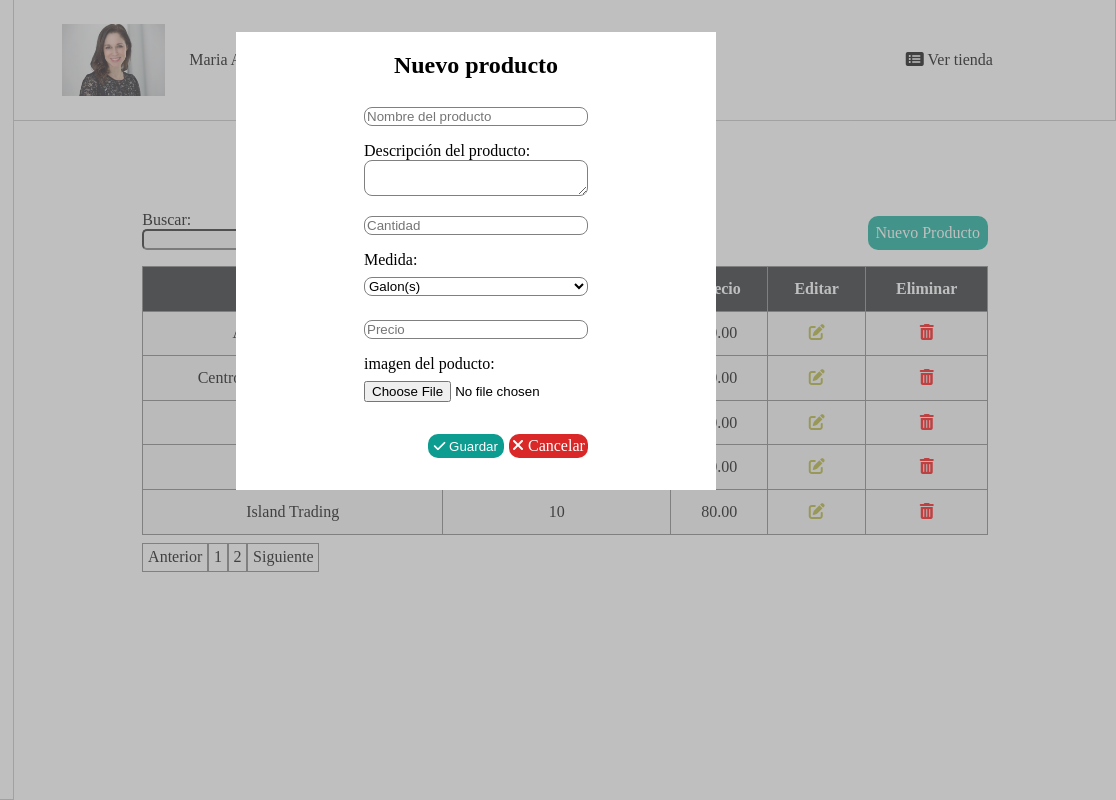
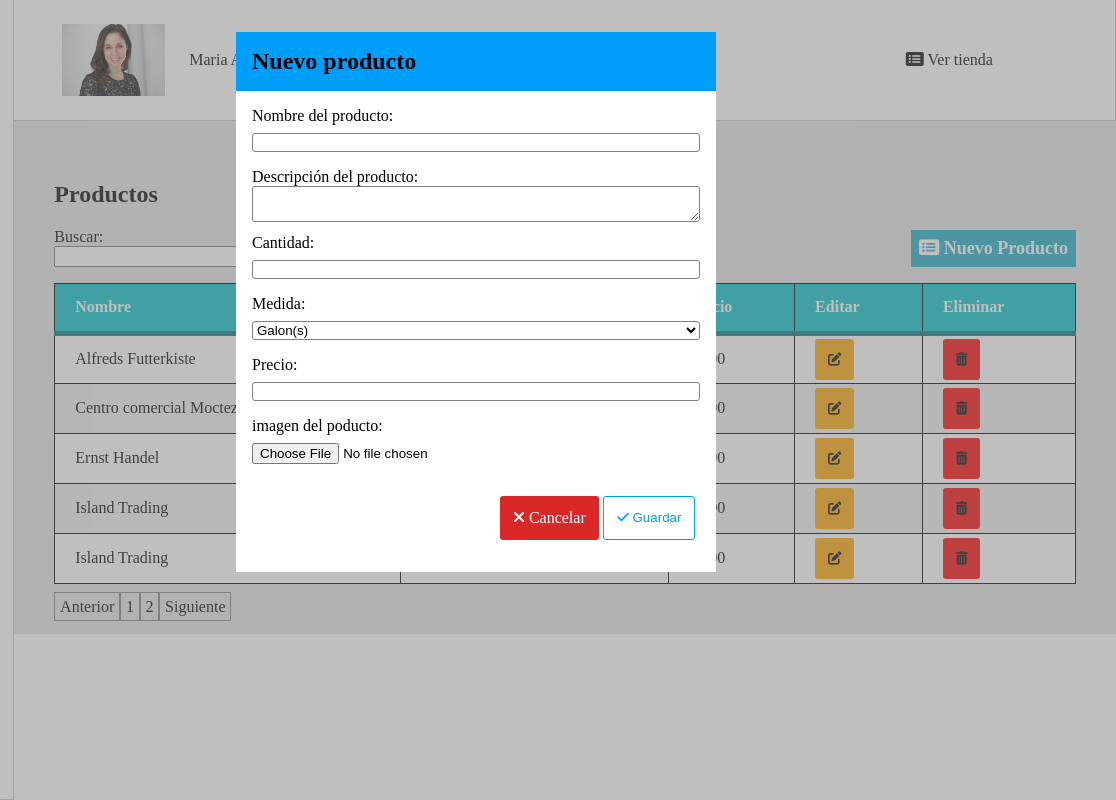
Before and after one commit to edwardOsb-18/conecta, a plain HTML site: page docs/producto.html in a window 1280 px wide. Both pictures are taken after a click on the link "Nuevo Producto". Shown: the full height of the page, 164-1280 px from the left. Drawn offline with Linux system fonts and the light colour scheme.

Commit message:
prueba 19

```diff
--- a/docs/css/producto.css
+++ b/docs/css/producto.css
@@ -6,24 +6,27 @@
 
 .producto {
     padding: .8rem;
+    background-color: #e5e5e5;
 }
 
 @media screen and (min-width: 768px) {
     .producto {
-        padding: 0 8rem;
+        padding-left: 40px;
+    padding-top: 40px;
+    padding-right: 40px;
     }
 
 }
 
 .producto__titulo {
-    text-align: center;
-    font-size: 1.5rem;
+
+    font-size: 24px;
 }
 
 @media screen and (min-width: 768px) {
     .producto__titulo {
 
-        font-size: 2rem;
+        font-size: 24px;
     }
 
 }
@@ -43,16 +46,25 @@
 }
 
 .form__input {
-    background-color: #f5f5f5;
-    border-radius: 5px;
+
+
+
 }
 
 .producto__boton {
     padding: .3rem;
     color: white;
-    background-color: rgb(5, 168, 147);
+    background-color: #1aabc2;
+    border-color: #17a2b8;
     text-decoration: none;
-    border-radius: 10px;
+    font-size: 18px;
+    font-weight: 600;
+    border: none;
+    transition: background .8s;
+
+}
+.producto__boton:hover{
+    background-color:#118394 ;
 }
 
 @media screen and (min-width: 768px) {
@@ -82,7 +94,9 @@ padding: 1rem;
 }
 
 .nuevoProducto {
-    text-align: center;
+    background:rgb(0, 158, 251);
+    margin: 0;
+    padding: 1rem;
 }
 
 .nuevoProducto__form {
@@ -96,8 +110,8 @@ padding: 1rem;
 
 @media screen and (min-width: 768px) {
     .nuevoProducto__form {
-        padding: 1rem 8rem;
-        padding-top: 0;
+        padding: 1rem 1rem;
+
     }
 
 }
@@ -106,12 +120,12 @@ padding: 1rem;
     width: 100%;
 
     margin: .5rem 0;
-    border-radius: 8px;
+    border-radius: 3px;
 }
 
 .form__text {
     width: 100%;
-    border-radius: 8px;
+    border-radius: 3px;
 
 
 }
@@ -153,12 +167,15 @@ padding: 1rem;
 .cancelar {
     background-color: rgb(218, 40, 40);
     color: white;
-    padding: .2rem;
-    border-radius: 10px;
+    padding: .8rem;
+    border-radius: 3px;
     text-decoration: none;
     font-size: 14px;
+    transition: background .8s;
 }
-
+.cancelar:hover{
+    background-color: rgb(177, 37, 37);
+}
 
 @media screen and (min-width: 768px) {
     .cancelar {
@@ -169,13 +186,22 @@ padding: 1rem;
 
 
 .guardar {
-    background-color: rgb(13, 156, 144);
-    border-radius: 10px;
+
+    border-radius: 3px;
     cursor: pointer;
     border: none;
     color: white;
+    padding: .8rem;
+    background-color: white;
+    color: rgb(0, 158, 251);
+    border:1px solid rgb(0, 158, 251);
+    transition: background  .8s;
+
 }
-
+.guardar:hover{
+    background-color:rgb(0, 158, 251);
+    color: white;
+}
 .producto__tabla {
     font-size: 14px;
     overflow-x: auto;
@@ -190,24 +216,36 @@ padding: 1rem;
 }
 
 .tabla {
-    width: 100%;
+    width: 1050px;
+    background-color: white;
     border-collapse: collapse;
-    background-color: #f5f5f5;
+    text-align: left;
 }
 
+@media screen and (min-width: 768px) {
+    .tabla {
+     width: 100%;
+    }
+
+}
+
+
 .tabla__head {
-    background-color: #212529;
+    background-color: #00c1c8;
+    border-bottom: solid 5px #007579;
     color: white;
 }
 
 .tabla,
 .tabla__celda {
-    border: 1px solid gray;
+    border: solid 1px black;
+    padding: 0 20px;
+    height: 50px;
 
 }
 
 .tabla__celda {
-    text-align: center;
+
     padding: .2rem;
 }
 
@@ -224,13 +262,26 @@ padding: 1rem;
     cursor: pointer;
 }
 
-.editar{
-    color: rgb(177, 177, 49)
+.editar_b{
+   background-color: orange;
+   border: none;
+   padding: .8rem;
+   border-radius: 3px;
+   transition: background .8s;
 }
-.eliminar{
-    color: red;
+.editar_b:hover{
+    background-color: rgb(185, 125, 14);
 }
-
+.eliminar_b{
+    background-color: red;
+    border: none;
+    padding: .8rem;
+    border-radius: 3px;
+    transition: background .8s;
+}
+.eliminar_b:hover{
+    background-color: rgb(175, 13, 13)
+}
 .items {
     display: flex;
 }
@@ -262,3 +313,19 @@ padding: 1rem;
         font-size: 1rem;
     }
 }
+
+.tabla__fila:nth-child(odd):not(:first-child){
+    background-color: #f0f0f0;
+}
+
+
+.tabla__fila:hover:not(:first-child){
+    background-color: rgba(63, 150, 156, 0.5);
+    color: white;
+}
+
+.tabla__celda{border: solid 1px black;
+    padding: 0 20px;
+    height: 50px;
+
+}
--- a/docs/producto.html
+++ b/docs/producto.html
@@ -47,13 +47,14 @@
           <label for="">Buscar:</label><br>
           <input type="search" name="buscar" class="form__input">
         </form>
-        <a href="#" class="producto__boton" id="nuevoProducto">Nuevo Producto</a>
+        <a href="#" class="producto__boton" id="nuevoProducto"> <i class="fas fa-list-alt"></i> Nuevo Producto</a>
       </div>
       <div class="nuevo__producto" id="bloque">
         <div class="contenido">
           <h1 class="nuevoProducto">Nuevo producto</h1>
           <form action="#" class="nuevoProducto__form">
-            <input style="border:1px solid gray" class="form__item" type="text" placeholder="Nombre del producto"
+            <label for="nombre">Nombre del producto:</label>
+            <input style="border:1px solid gray" class="form__item" type="text" id="nombre"
               name="nombre_producto">
             <div class="form__item">
               <label for="descripcion" class="text_label">Descripción del producto:</label><br>
@@ -61,7 +62,8 @@
       </textarea>
             </div>
             <div class="form__parte">
-              <input style="border:1px solid gray" class="form__item" type="number" placeholder="Cantidad">
+              <label for="cantidad">Cantidad:</label>
+              <input style="border:1px solid gray" class="form__item" type="number" id="cantidad">
               <div class="form__item">
                 <label for="medida" class="text_label">Medida:</label><br>
                 <select style="border:1px solid gray;background-color: white;" id="medida" name="medida" class="form__item">
@@ -71,7 +73,8 @@
                   <option value="unidad">Unidad(s)</option>
                 </select>
               </div>
-              <input style="border:1px solid gray" class="form__item" type="number" placeholder="Precio">
+              <label for="precio">Precio:</label>
+              <input style="border:1px solid gray" class="form__item" type="number" id="precio">
 
               <div class="form__item">
                 <label for="imagen" class="text_label">imagen del poducto:</label><br>
@@ -82,9 +85,9 @@
 
 
             <div class="botonesProducto">
-              <div class="botonesProducto__section"></div>
+              <a href="#" class="cancelar" id="cancelar"><i class="fas fa-times"></i> Cancelar</a>
               <button type="button"  class="form__submit guardar" ><i class="fas fa-check"></i> Guardar</button>
-              <a href="#" class="cancelar" id="cancelar"><i class="fas fa-times"></i> Cancelar</a>
+
             </div>
         </div>
         </form>
@@ -96,7 +99,8 @@
         <div class="contenido">
           <h1 class="nuevoProducto">Editar producto</h1>
           <form action="#" class="nuevoProducto__form">
-            <input style="border:1px solid gray" class="form__item" type="text" placeholder="Nombre del producto"
+            <label for="nombre">Nombre del producto:</label>
+            <input style="border:1px solid gray" class="form__item" type="text" id="nombre"
               name="nombre_producto">
             <div class="form__item">
               <label for="descripcion" class="text_label">Descripción del producto:</label><br>
@@ -104,7 +108,8 @@
       </textarea>
             </div>
             <div class="form__parte">
-              <input style="border:1px solid gray" class="form__item" type="number" placeholder="Cantidad">
+              <label for="cantidad">Cantidad:</label>
+              <input style="border:1px solid gray" class="form__item" type="number" id="cantidad">
               <div class="form__item">
                 <label for="medida" class="text_label">Medida:</label><br>
                 <select style="border:1px solid gray;background-color: white;" id="medida" name="medida" class="form__item">
@@ -114,7 +119,8 @@
                   <option value="unidad">Unidad(s)</option>
                 </select>
               </div>
-              <input style="border:1px solid gray" class="form__item" type="number" placeholder="Precio">
+              <label for="precio">Precio:</label>
+              <input style="border:1px solid gray" class="form__item" type="number" id="precio">
 
               <div class="form__item">
                 <label for="imagen" class="text_label">imagen del poducto:</label><br>
@@ -125,9 +131,9 @@
 
 
             <div class="botonesProducto">
-              <div class="botonesProducto__section"></div>
+              <a href="#" class="cancelar" id="cancelar__editar"><i class="fas fa-times"></i> Cancelar</a>
               <button type="button"  class="form__submit guardar" ><i class="fas fa-check"></i> Guardar</button>
-              <a href="#" class="cancelar" id="cancelar__editar"><i class="fas fa-times"></i> Cancelar</a>
+
             </div>
         </div>
         </form>
@@ -153,40 +159,40 @@
             <td class="tabla__celda">Alfreds Futterkiste</td>
             <td class="tabla__celda">5</td>
             <td class="tabla__celda">80.00</td>
-            <td class="tabla__celda icono"><i id="icono__editar" class="fas fa-edit editar"></i></td>
-            <td class="tabla__celda"><i class="fas fa-trash-alt eliminar"></i></td>
+            <td class="tabla__celda icono"><button class="editar_b"><i id="icono__editar" class="fas fa-edit editar"></i></button></td>
+            <td class="tabla__celda"><button class="eliminar_b"><i class="fas fa-trash-alt eliminar"></i></button></td>
 
           </tr>
-          <tr class="tabla__fila">
+          <tr class="tabla__fila" >
             <td class="tabla__celda">Centro comercial Moctezuma</td>
             <td class="tabla__celda">5</td>
             <td class="tabla__celda">80.00</td>
-            <td class="tabla__celda icono"><i class="fas fa-edit editar"></i></td>
-            <td class="tabla__celda"><i class="fas fa-trash-alt eliminar"></i></td>
+            <td class="tabla__celda icono"><button class="editar_b"><i id="icono__editar" class="fas fa-edit editar"></i></button></td>
+            <td class="tabla__celda"><button class="eliminar_b"><i class="fas fa-trash-alt eliminar"></i></button></td>
 
           </tr>
           <tr class="tabla__fila">
             <td class="tabla__celda">Ernst Handel</td>
             <td class="tabla__celda">5</td>
             <td class="tabla__celda">80.00</td>
-            <td class="tabla__celda icono"><i class="fas fa-edit editar"></i></td>
-            <td class="tabla__celda"><i class="fas fa-trash-alt eliminar"></i></td>
+            <td class="tabla__celda icono"><button class="editar_b"><i id="icono__editar" class="fas fa-edit editar"></i></button></td>
+            <td class="tabla__celda"><button class="eliminar_b"><i class="fas fa-trash-alt eliminar"></i></button></td>
 
           </tr>
-          <tr class="tabla__fila">
+          <tr class="tabla__fila" >
             <td class="tabla__celda">Island Trading</td>
             <td class="tabla__celda">5</td>
             <td class="tabla__celda">80.00</td>
-            <td class="tabla__celda icono"><i class="fas fa-edit editar"></i></td>
-            <td class="tabla__celda"><i class="fas fa-trash-alt eliminar"></i></td>
+            <td class="tabla__celda icono"><button class="editar_b"><i id="icono__editar" class="fas fa-edit editar"></i></button></td>
+            <td class="tabla__celda"><button class="eliminar_b"><i class="fas fa-trash-alt eliminar"></i></button></td>
 
           </tr>
           <tr class="tabla__fila">
             <td class="tabla__celda">Island Trading</td>
             <td class="tabla__celda">10</td>
             <td class="tabla__celda">80.00</td>
-            <td class="tabla__celda "><i class="fas fa-edit editar"></i></td>
-            <td class="tabla__celda"><i class="fas fa-trash-alt eliminar"></i></td>
+            <td class="tabla__celda icono"><button class="editar_b"><i id="icono__editar" class="fas fa-edit editar"></i></button></td>
+            <td class="tabla__celda"><button class="eliminar_b"><i class="fas fa-trash-alt eliminar"></i></button></td>
           </tr>
         </table>
       </div>
--- /dev/null
+++ b/panel_conectaPeru/css/style.css
@@ -0,0 +1,62 @@
+*,
+*::before,
+*::after {
+  box-sizing: border-box; }
+
+figure, body {
+  margin: 0; }
+
+.body {
+  min-height: 100vh;
+  display: flex; }
+
+.header {
+  flex: .8;
+  display: flex;
+  flex-direction: column;
+  border: 0.5px solid #c7c2c2;
+  border-top: none; }
+  .header__img {
+    width: 80%;
+    margin-left: auto;
+    margin-right: auto;
+    display: block; }
+
+.nav {
+  flex: 1;
+  padding-top: 2.5rem; }
+
+.menu {
+  list-style: none;
+  margin-top: 0;
+  margin-bottom: 0;
+  display: flex;
+  flex-direction: column;
+  padding-left: 0;
+  width: 70%;
+  margin: 0 auto; }
+  .menu__item {
+    margin: 1.5rem 0;
+    padding-left: 15px; }
+  .menu__link {
+    text-decoration: none;
+    color: lightblue; }
+
+.main {
+  flex: 5; }
+
+.menuHo {
+  border: 0.5px solid #c7c2c2;
+  border-left: none;
+  border-top: none; }
+  .menuHo__img {
+    width: 15%;
+    padding: 1.5rem;
+    padding-left: 3rem; }
+  .menuHo__usuario {
+    display: flex; }
+  .menuHo__nombre {
+    align-self: center; }
+
+.icono {
+  margin-right: .5rem; }
```
Also changed, not shown: docs/css/style.css (+19 -14 lines), docs/index.html (+1 -1 lines), panel_conectaPeru/index.html (added, +32 -0 lines), panel_conectaPeru/image/logo1.PNG (added), panel_conectaPeru/image/usuario.jpg (added).
